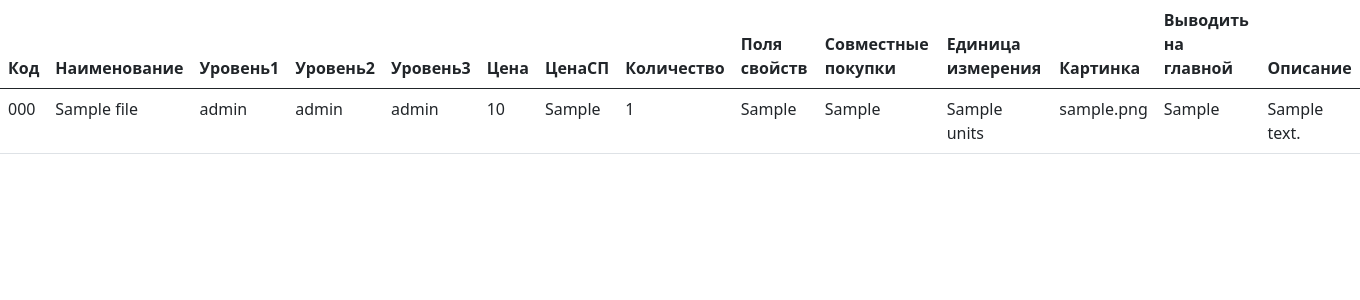
After one commit to fghtt/test, a PHP site: template view/file/index.php in a window 1360 px wide. The commit adds this page. Shown: the top 300 px of the page. Run offline with PHP 8.4, Linux system fonts and the light colour scheme; the template is opened without the code that fills it: most values are stand-ins (such as "Sample title", 1, 10 or a date in 2020).

Commit message:
Add file page

```diff
--- a/controllers/UploadController.php
+++ b/controllers/UploadController.php
@@ -36,5 +36,6 @@ class UploadController extends Controller
     {
         $file = $_FILES['file'];
         $this->service->store($file);
+        return header("Location: /file");
     }
 }
--- a/index.php
+++ b/index.php
@@ -1,4 +1,5 @@
 <?php
+ini_set('display_errors', 'Off');
 
 require "./vendor/autoload.php";
 require "./routes/routes.php";
--- a/routes/routes.php
+++ b/routes/routes.php
@@ -4,7 +4,9 @@ use App\Route\Router;
 
 $routes = [
     '/\/index/' => [\Controllers\UploadController::class, 'index'],
-    '/\/upload/' => [\Controllers\UploadController::class, 'store']
+    '/\/upload/' => [\Controllers\UploadController::class, 'store'],
+    '/\/file/' => [\Controllers\FileController::class, 'index'],
+    '/.*/' => [\Controllers\NotFoundController::class, 'index']
 ];
 
 $router = new Router();
--- a/src/Database/Db.php
+++ b/src/Database/Db.php
@@ -35,12 +35,12 @@ class Db
         $password = trim(explode('=', $file[5])[1]);
 
         $this->pdo = new \PDO(
-            "mysql:host=$host;port=$port;dbname=$database",
+            "mysql:host=$host;port=$port;dbname=$database;charset=utf8",
             $user,
             $password
         );
 
-        $this->pdo->exec('SET NAMES UTF8');
+        $this->pdo->exec('SET NAMES utf8');
     }
 
     /**
--- /dev/null
+++ b/view/404.php
@@ -0,0 +1 @@
+<h1>Страница не найдена</h1>
--- /dev/null
+++ b/view/file/index.php
@@ -0,0 +1,54 @@
+<!doctype html>
+<html lang="en">
+<head>
+    <meta charset="UTF-8">
+    <meta name="viewport"
+          content="width=device-width, user-scalable=no, initial-scale=1.0, maximum-scale=1.0, minimum-scale=1.0">
+    <meta http-equiv="X-UA-Compatible" content="ie=edge">
+    <title>Document</title>
+
+    <link href="https://cdn.jsdelivr.net/npm/bootstrap@5.0.2/dist/css/bootstrap.min.css" rel="stylesheet" integrity="sha384-EVSTQN3/azprG1Anm3QDgpJLIm9Nao0Yz1ztcQTwFspd3yD65VohhpuuCOmLASjC" crossorigin="anonymous">
+</head>
+<body>
+<table class="table">
+    <thead>
+    <tr>
+        <th scope="col">Код</th>
+        <th scope="col">Наименование</th>
+        <th scope="col">Уровень1</th>
+        <th scope="col">Уровень2</th>
+        <th scope="col">Уровень3</th>
+        <th scope="col">Цена</th>
+        <th scope="col">ЦенаСП</th>
+        <th scope="col">Количество</th>
+        <th scope="col">Поля свойств</th>
+        <th scope="col">Совместные покупки</th>
+        <th scope="col">Единица измерения</th>
+        <th scope="col">Картинка</th>
+        <th scope="col">Выводить на главной</th>
+        <th scope="col">Описание</th>
+    </tr>
+    </thead>
+    <tbody>
+    <?php foreach ($file as $fileData): ?>
+    <tr>
+        <td><?=$fileData['code']?></td>
+        <td><?=$fileData['name']?></td>
+        <td><?=$fileData['level1']?></td>
+        <td><?=$fileData['level2']?></td>
+        <td><?=$fileData['level3']?></td>
+        <td><?=$fileData['price']?></td>
+        <td><?=$fileData['price_sp']?></td>
+        <td><?=$fileData['count']?></td>
+        <td><?=$fileData['fields_of_properties']?></td>
+        <td><?=$fileData['also_buy']?></td>
+        <td><?=$fileData['units']?></td>
+        <td><?=$fileData['image']?></td>
+        <td><?=$fileData['display_on_main']?></td>
+        <td><?=$fileData['description']?></td>
+    </tr>
+    <?php endforeach; ?>
+    </tbody>
+</table>
+</body>
+</html>
```
Also changed, not shown: controllers/FileController.php (added, +18 -0 lines), controllers/NotFoundController.php (added, +14 -0 lines), models/ActiveRecord.php (+10 -0 lines), models/CSVFile.php (+11 -0 lines), services/CSVFilesService.php (+15 -2 lines), 1 other file.
